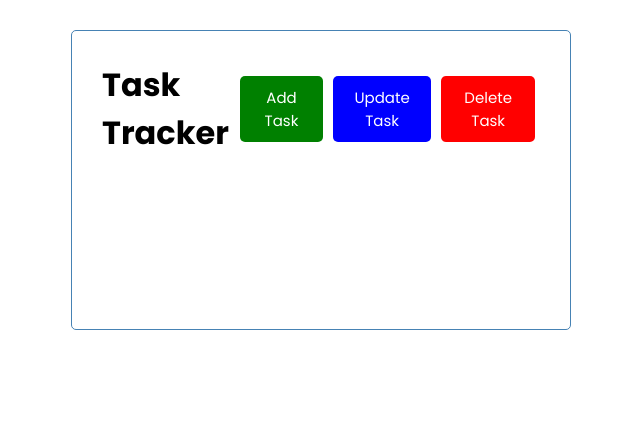
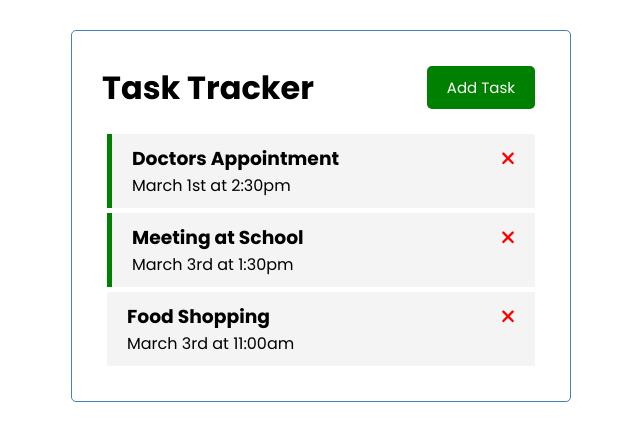
Before and after one commit to JalilAbdullayev/vue-task-tracker, a Vue app: page / in a window 1280 px wide. Shown: the top 440 px of the page, without its empty margins (319-959 px from the left). Built offline with nearby package versions, Linux system fonts and the light colour scheme.

Commit message:
feat: create Tasks & single Task component
- add tasks array and give it a value in created lifecycle hook method in App component
- send task and tasks using props to the component they're needed
- install Font Awesome

```diff
--- a/package.json
+++ b/package.json
@@ -9,6 +9,7 @@
     "preview": "vite preview"
   },
   "dependencies": {
+    "@fortawesome/fontawesome-free": "^6.7.1",
     "vue": "^3.5.13"
   },
   "devDependencies": {
--- a/src/App.vue
+++ b/src/App.vue
@@ -1,15 +1,44 @@
 <script>
 import Header from "@/components/Header.vue";
+import Tasks from "@/components/Tasks.vue";
 
 export default {
   name: 'App',
-  components: {Header}
+  components: {Tasks, Header},
+  data() {
+    return {
+      tasks: []
+    }
+  },
+  created() {
+    this.tasks = [
+      {
+        id: 1,
+        text: 'Doctors Appointment',
+        day: 'March 1st at 2:30pm',
+        reminder: true
+      },
+      {
+        id: 2,
+        text: 'Meeting at School',
+        day: 'March 3rd at 1:30pm',
+        reminder: true
+      },
+      {
+        id: 3,
+        text: 'Food Shopping',
+        day: 'March 3rd at 11:00am',
+        reminder: false
+      }
+    ];
+  }
 }
 </script>
 
 <template>
   <div class="container">
     <Header title="Task Tracker"/>
+    <Tasks :tasks="tasks"/>
   </div>
 </template>
 
--- a/src/components/Header.vue
+++ b/src/components/Header.vue
@@ -18,8 +18,6 @@ export default {
       {{ title }}
     </h1>
     <Button text="Add Task" color="green"/>
-    <Button text="Update Task" color="blue"/>
-    <Button text="Delete Task" color="red"/>
   </header>
 </template>
 
--- /dev/null
+++ b/src/components/Task.vue
@@ -0,0 +1,46 @@
+<script>
+import "@fortawesome/fontawesome-free/css/all.min.css";
+import "@fortawesome/fontawesome-free/js/all.min.js";
+
+export default {
+  name: "Task",
+  props: {
+    task: Object
+  }
+}
+</script>
+
+<template>
+  <div :class="[task.reminder ? 'reminder' : '', 'task']">
+    <h3>
+      {{ task.text }}
+      <i class="fa-solid fa-times"></i>
+    </h3>
+    <p>
+      {{ task.day }}
+    </p>
+  </div>
+</template>
+
+<style scoped>
+.task {
+  background-color: #F4F4F4;
+  margin: 5px;
+  padding: 10px 20px;
+  cursor: pointer;
+
+  &.reminder {
+    border-left: 5px solid green;
+  }
+
+  h3 {
+    display: flex;
+    align-items: center;
+    justify-content: space-between;
+
+    .fa-xmark {
+      color: red;
+    }
+  }
+}
+</style>
--- /dev/null
+++ b/src/components/Tasks.vue
@@ -0,0 +1,21 @@
+<script>
+import Task from "@/components/Task.vue";
+
+export default {
+  name: "Tasks",
+  components: {Task},
+  props: {
+    tasks: Array
+  }
+}
+</script>
+
+<template>
+  <div v-for="task in tasks" :key="task.id">
+    <Task :task="task"/>
+  </div>
+</template>
+
+<style scoped>
+
+</style>
```
Also changed, not shown: 1 other file (tests, documents, lock files or other folders).
